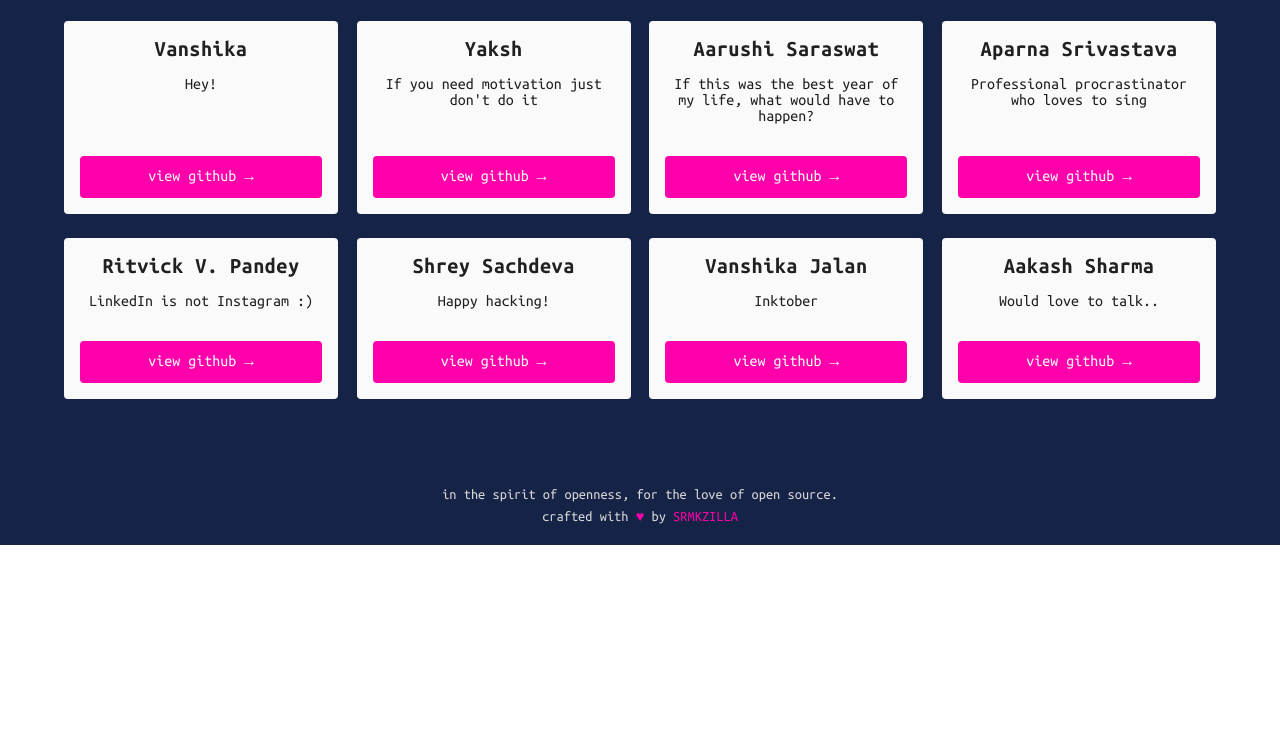
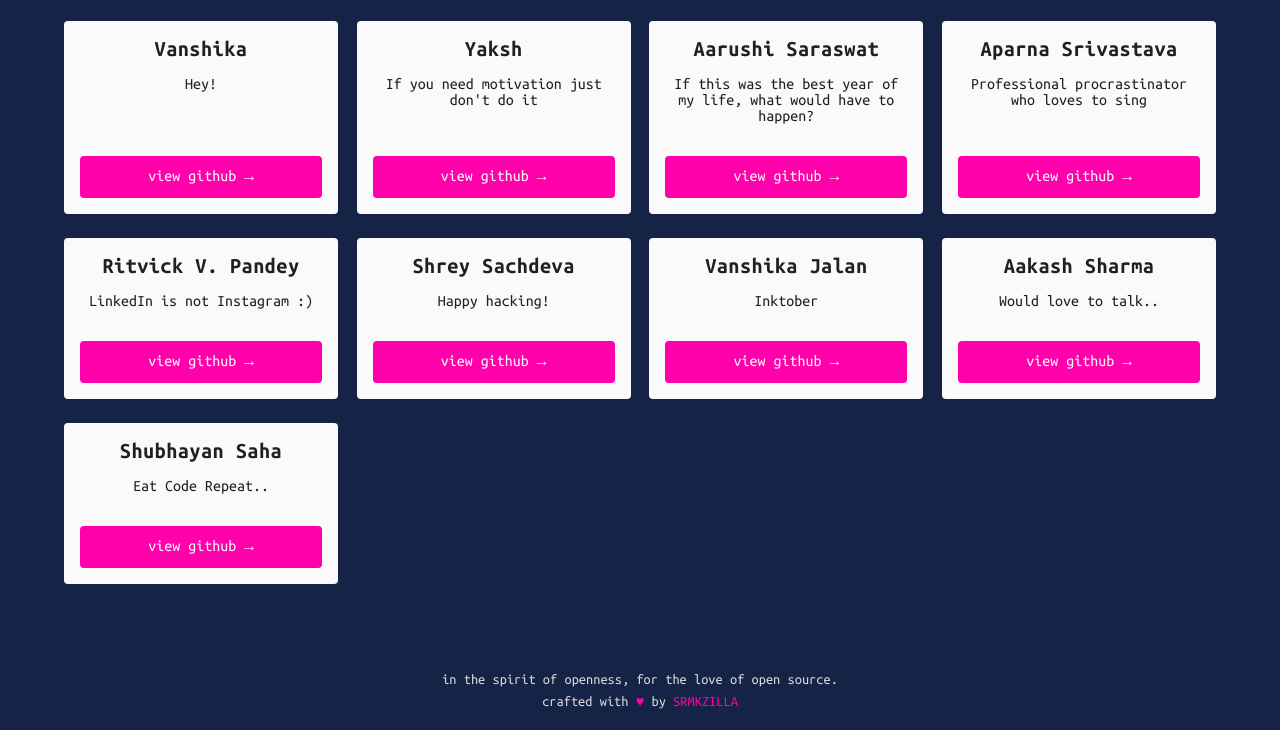
Before and after one commit to srm-kzilla/Hacktoberfest, a plain HTML site: page index.html in a window 1280 px wide. Shown: the part 1429-2159 px from the top of the page. Before the commit the page ends 1974 px from the top, so only its background shows below. Drawn offline with Linux system fonts and the light colour scheme.

Commit message:
Add shubhayan saha as contributor

```diff
--- a/index.html
+++ b/index.html
@@ -191,7 +191,14 @@
                 <!-- Replace '#' value of href attribute with the link to your GitHub profile... -->
                 <a class="kz-btn" href="https://github.com/n9267aakashsharma">View GitHub</a>
             </div>
-
+      <div class="kz-contributor">
+                <div>
+                    <h5>Shubhayan Saha</h5>
+                    <blockquote>Eat Code Repeat..</blockquote>
+                </div>
+                <!-- Replace '#' value of href attribute with the link to your GitHub profile... -->
+                <a class="kz-btn" href="https://github.com/shubhayans">View GitHub</a>
+            </div>
       <!-- ••• PASTE ABOVE THIS LINE ••• -->
     </div>
 
```
